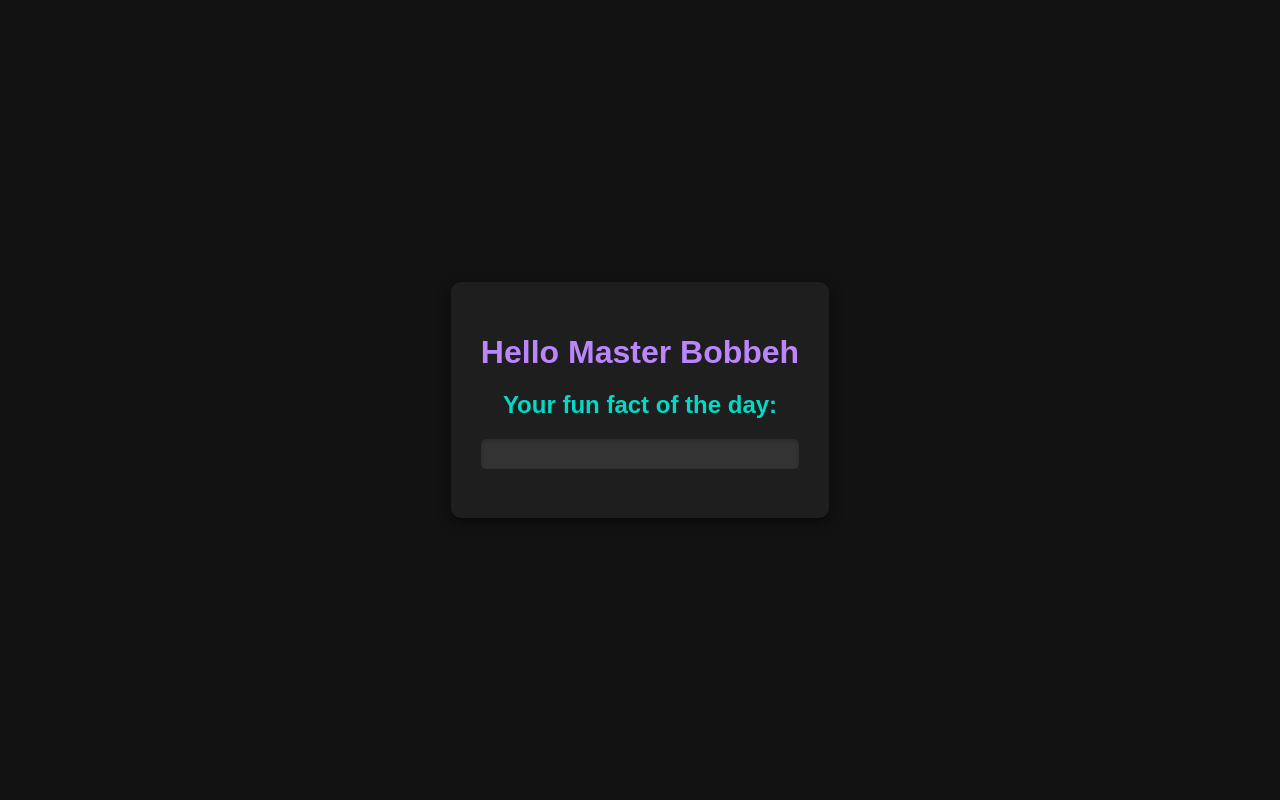
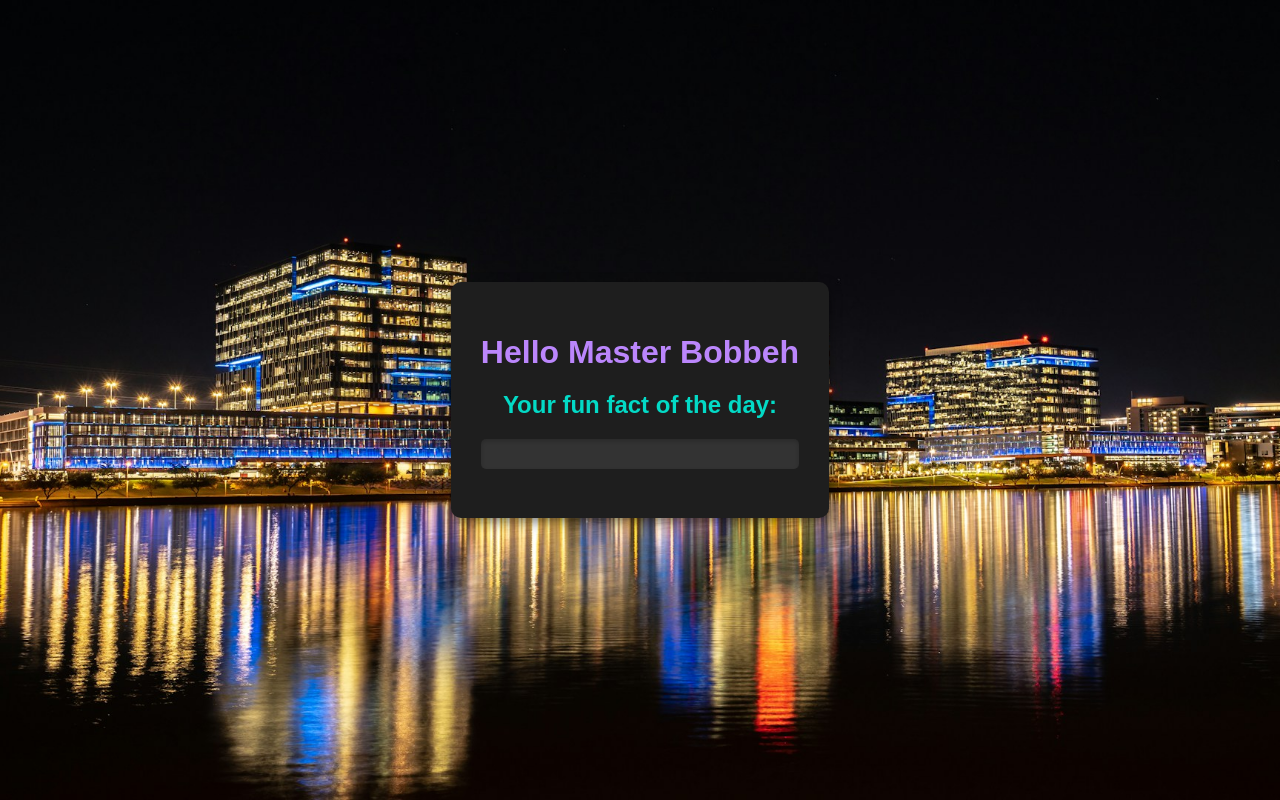
Before and after one commit to bdelucia/BobbehLandingPage, a Flask app: template templates/index.html in a window 1280 px wide. Run offline with Flask 3, Linux system fonts and the light colour scheme; the template is opened without the code that fills it, so the values that code supplies are empty.

Commit message:
background image

```diff
--- a/templates/index.html
+++ b/templates/index.html
@@ -6,7 +6,7 @@
     <title>Bobbeh's Welcome Page</title>
     <link rel="stylesheet" href="{{ url_for('static', filename='styles.css') }}">
 </head>
-<body>
+<body style="background-image: url('static/background.jpg'); background-size: cover; background-position: center; background-repeat: no-repeat;">
     <div class="container">
         <h1>Hello Master Bobbeh</h1>
         <h2>Your fun fact of the day:</h2>
```
Also changed, not shown: static/background.jpg (added).
